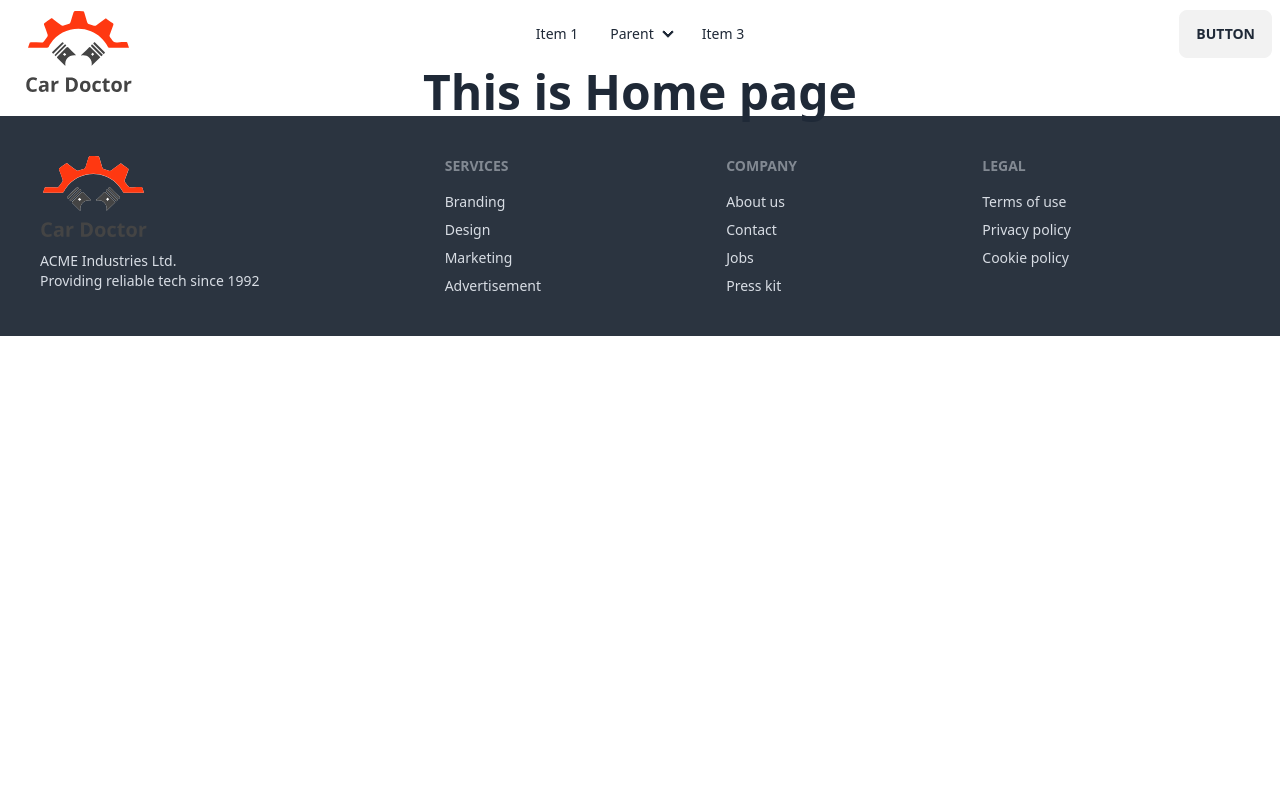
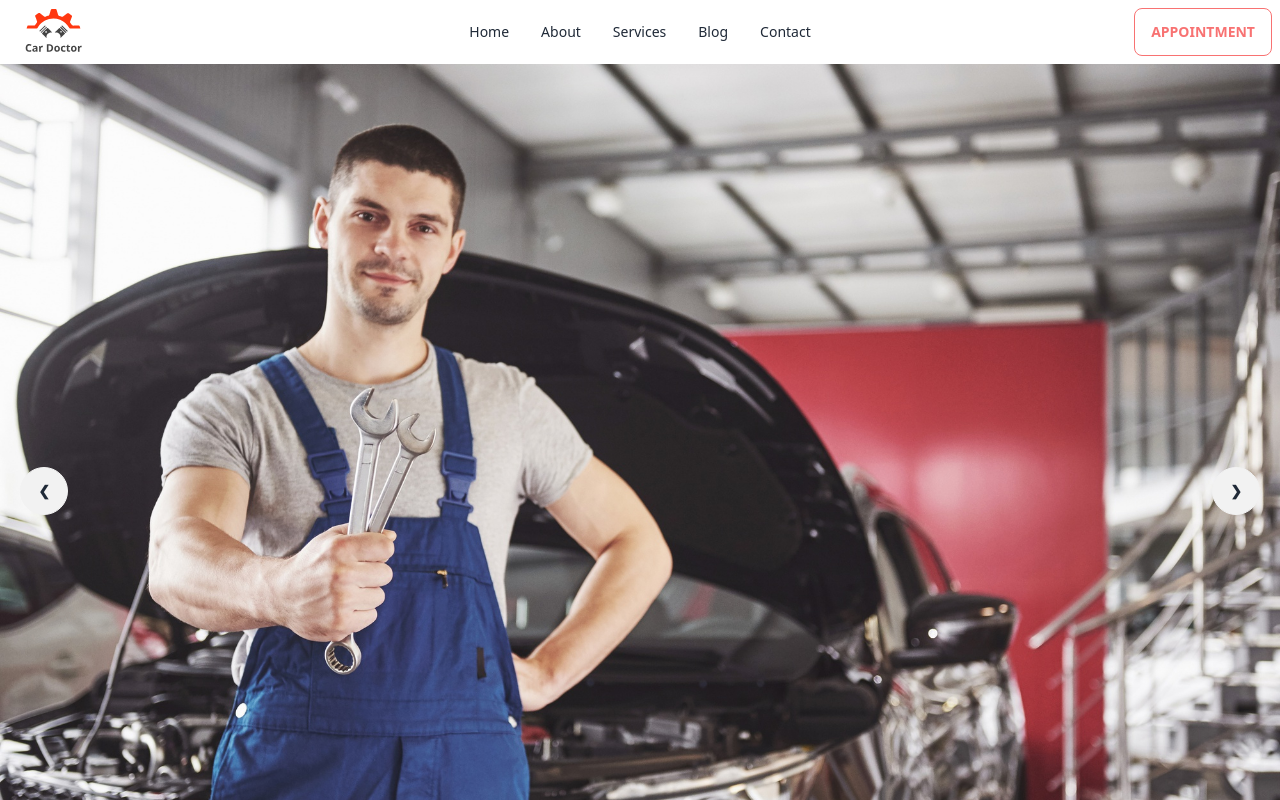
Before and after one commit to Nazmul1582/car-doctor-client, a React (Vite) app: page / in a window 1280 px wide. Shown: the top 800 px of the page. Built offline with nearby package versions, Linux system fonts and the light colour scheme.

Commit message:
created a banner with carousel and changed header styles

```diff
--- /dev/null
+++ b/src/pages/Home/Banner/Banner.jsx
@@ -0,0 +1,57 @@
+import img1 from '../../../assets/images/banner/1.jpg'
+import img2 from '../../../assets/images/banner/2.jpg'
+import img3 from '../../../assets/images/banner/3.jpg'
+import img4 from '../../../assets/images/banner/4.jpg'
+import img5 from '../../../assets/images/banner/5.jpg'
+import img6 from '../../../assets/images/banner/6.jpg'
+
+const Banner = () => {
+    return (
+        <div className="carousel w-full">
+            <div id="slide1" className="carousel-item relative w-full">
+                <img src={img1} className="w-full" />
+                <div className="absolute flex justify-between transform -translate-y-1/2 left-5 right-5 top-1/2">
+                    <a href="#slide4" className="btn btn-circle">❮</a>
+                    <a href="#slide2" className="btn btn-circle">❯</a>
+                </div>
+            </div>
+            <div id="slide2" className="carousel-item relative w-full">
+                <img src={img2} className="w-full" />
+                <div className="absolute flex justify-between transform -translate-y-1/2 left-5 right-5 top-1/2">
+                    <a href="#slide1" className="btn btn-circle">❮</a>
+                    <a href="#slide3" className="btn btn-circle">❯</a>
+                </div>
+            </div>
+            <div id="slide3" className="carousel-item relative w-full">
+                <img src={img3} className="w-full" />
+                <div className="absolute flex justify-between transform -translate-y-1/2 left-5 right-5 top-1/2">
+                    <a href="#slide2" className="btn btn-circle">❮</a>
+                    <a href="#slide4" className="btn btn-circle">❯</a>
+                </div>
+            </div>
+            <div id="slide4" className="carousel-item relative w-full">
+                <img src={img4} className="w-full" />
+                <div className="absolute flex justify-between transform -translate-y-1/2 left-5 right-5 top-1/2">
+                    <a href="#slide3" className="btn btn-circle">❮</a>
+                    <a href="#slide5" className="btn btn-circle">❯</a>
+                </div>
+            </div>
+            <div id="slide5" className="carousel-item relative w-full">
+                <img src={img5} className="w-full" />
+                <div className="absolute flex justify-between transform -translate-y-1/2 left-5 right-5 top-1/2">
+                    <a href="#slide4" className="btn btn-circle">❮</a>
+                    <a href="#slide6" className="btn btn-circle">❯</a>
+                </div>
+            </div>
+            <div id="slide6" className="carousel-item relative w-full">
+                <img src={img6} className="w-full" />
+                <div className="absolute flex justify-between transform -translate-y-1/2 left-5 right-5 top-1/2">
+                    <a href="#slide5" className="btn btn-circle">❮</a>
+                    <a href="#slide1" className="btn btn-circle">❯</a>
+                </div>
+            </div>
+        </div>
+    );
+};
+
+export default Banner;
--- a/src/pages/Home/Home.jsx
+++ b/src/pages/Home/Home.jsx
@@ -1,8 +1,10 @@
+import Banner from "./Banner/Banner";
+
 const Home = () => {
     return (
-        <div>
-            <h1 className='font-bold text-5xl text-center'>This is Home page</h1>
-        </div>
+        <>
+            <Banner />
+        </>
     );
 };
 
--- a/src/pages/shared/Navbar/Navbar.jsx
+++ b/src/pages/shared/Navbar/Navbar.jsx
@@ -2,45 +2,34 @@
 import logo from '../../../assets/logo.svg'
 
 const Navbar = () => {
+    const navLinks = <>
+        <li><Link to="/">Home</Link></li>
+        <li><Link to="/about">About</Link></li>
+        <li><Link to="/services">Services</Link></li>
+        <li><Link to="/blog">Blog</Link></li>
+        <li><Link to="/contact">Contact</Link></li>
+    </>
     return (
-        <div className="navbar bg-base-100">
+        <div className="navbar bg-base-100 h-16">
             <div className="navbar-start">
                 <div className="dropdown">
                     <label tabIndex={0} className="btn btn-ghost lg:hidden">
                         <svg xmlns="http://www.w3.org/2000/svg" className="h-5 w-5" fill="none" viewBox="0 0 24 24" stroke="currentColor"><path strokeLinecap="round" strokeLinejoin="round" strokeWidth="2" d="M4 6h16M4 12h8m-8 6h16" /></svg>
                     </label>
                     <ul tabIndex={0} className="menu menu-sm dropdown-content mt-3 z-[1] p-2 shadow bg-base-100 rounded-box w-52">
-                        <li><a>Item 1</a></li>
-                        <li>
-                            <a>Parent</a>
-                            <ul className="p-2">
-                                <li><a>Submenu 1</a></li>
-                                <li><a>Submenu 2</a></li>
-                            </ul>
-                        </li>
-                        <li><a>Item 3</a></li>
+                        {navLinks}
                     </ul>
                 </div>
                 <Link to='/' className="btn btn-ghost normal-case text-xl">
-                    <img src={logo} alt="logo" /></Link>
+                    <img className='h-full' src={logo} alt="logo" /></Link>
             </div>
             <div className="navbar-center hidden lg:flex">
                 <ul className="menu menu-horizontal px-1">
-                    <li><a>Item 1</a></li>
-                    <li tabIndex={0}>
-                        <details>
-                            <summary>Parent</summary>
-                            <ul className="p-2">
-                                <li><a>Submenu 1</a></li>
-                                <li><a>Submenu 2</a></li>
-                            </ul>
-                        </details>
-                    </li>
-                    <li><a>Item 3</a></li>
+                    {navLinks}
                 </ul>
             </div>
             <div className="navbar-end">
-                <a className="btn">Button</a>
+                <a className="btn btn-outline btn-error">Appointment</a>
             </div>
         </div>
     );
```
